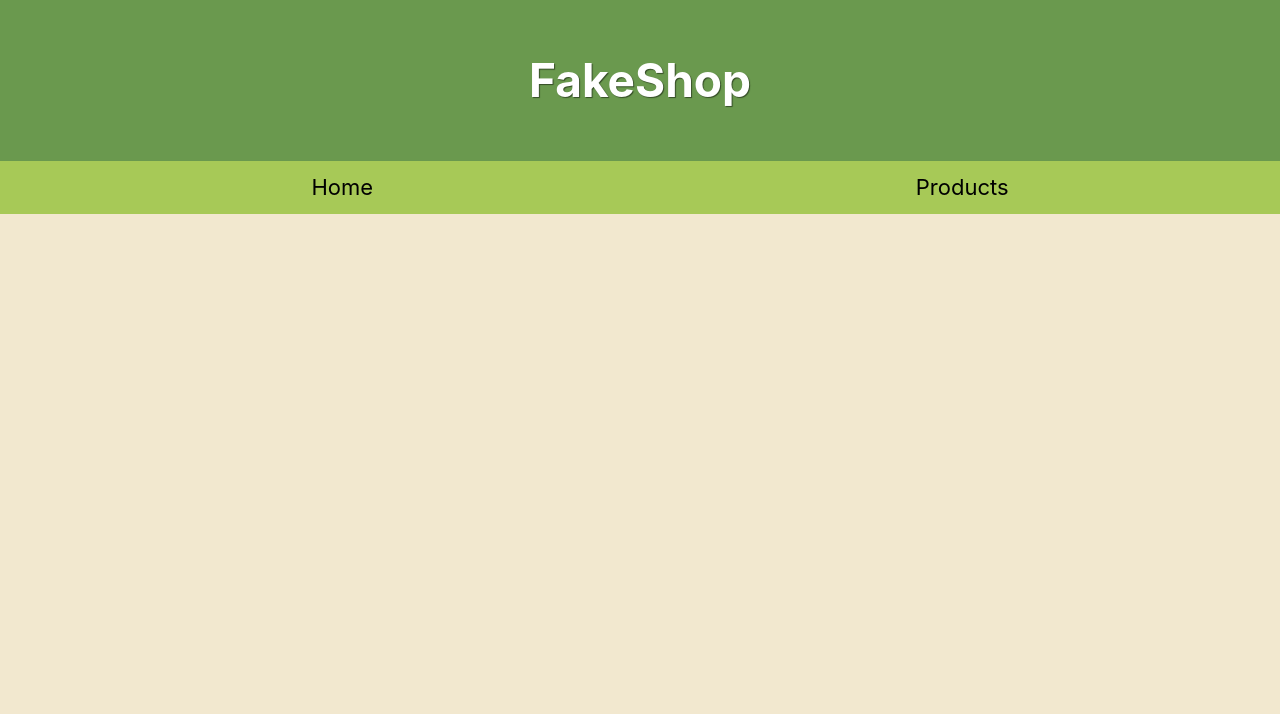
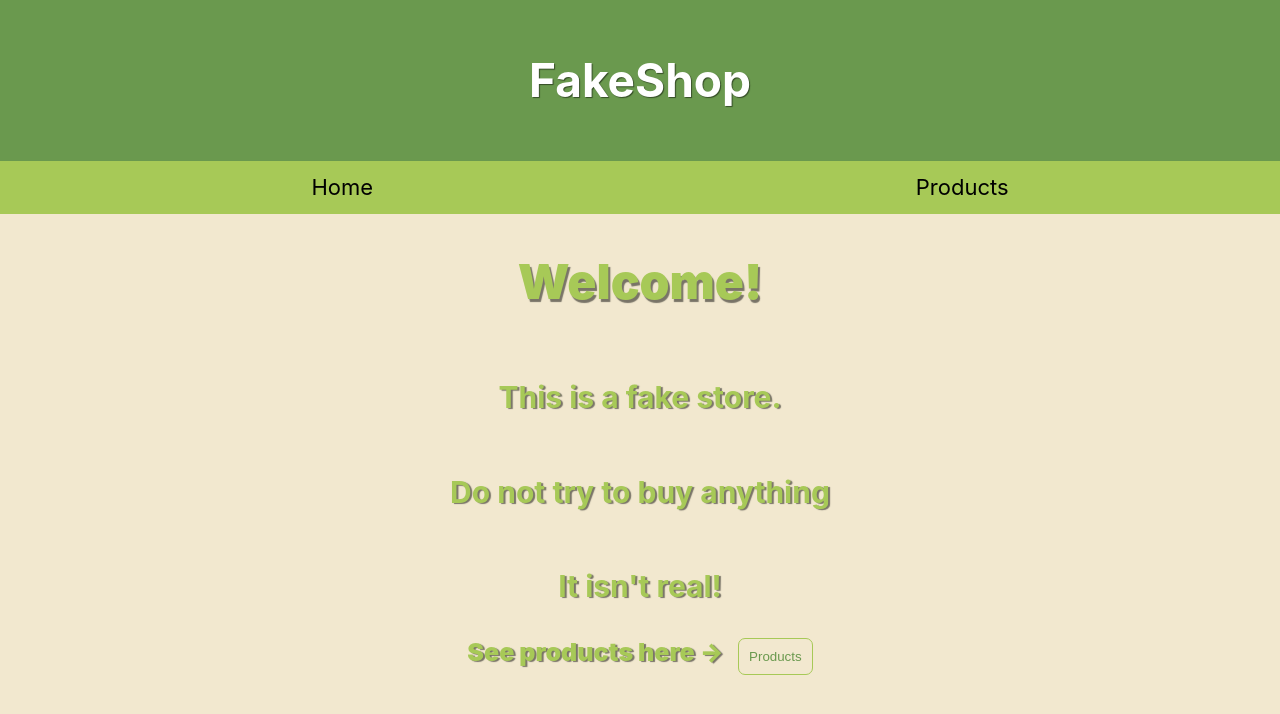
Before and after one commit to DavidxDl/ShoppingCart, a React (Vite) app: page / in a window 1280 px wide. Shown: the top 714 px of the page. Built offline with nearby package versions, Linux system fonts and the light colour scheme.

Commit message:
finish the home page (ithink)

```diff
--- a/src/App.tsx
+++ b/src/App.tsx
@@ -6,6 +6,15 @@ function App() {
     <>
       <Header />
       <NavBar />
+      <main>
+        <h1>Welcome!</h1>
+        <h2>This is a fake store.</h2>
+        <h2>Do not try to buy anything</h2>
+        <h2>It isn't real!</h2>
+        <div>
+          <span>See products here &rarr;</span> <button>Products</button>
+        </div>
+      </main>
     </>
   )
 }
--- a/src/components/NavBar/NavBar.module.css
+++ b/src/components/NavBar/NavBar.module.css
@@ -18,7 +18,7 @@
 
 .nav li:hover {
   cursor: pointer;
-  transform: scale(1.2);
+  transform: scale(1.4);
   color: white;
 }
 
--- a/src/index.css
+++ b/src/index.css
@@ -10,11 +10,62 @@ body {
   box-sizing: border-box;
   padding:0;
   margin: 0;
-  height: 100%;
 }
 
 #root {
-  height: 100svh;
+  min-height: 100svh;
   background-color: var(--bg-color);
+}
+
+main {
+  padding-bottom: 20px;
+  display: flex;
+  flex-direction: column;
+  align-items: center;
+  justify-content: center;
+  color: #a7c957;
+  text-shadow: 2px 1px 1px  rgba(0, 0, 0, .5);
+}
+
+main h1 {
+  font-size: 48px;
+  text-shadow: 2px 3px 1px  rgba(0, 0, 0, .5);
+  font-weight: 900;
+}
+
+main h2 {
+  font-size: 30px;
+  transition: transform .2s ease-in-out;
+}
+
+main h2:hover {
+  transform: scale(1.4);
+}
+
+main span {
+  font-size: 25px;
+  font-weight: 900;
+  text-shadow: 1px 1px 1px 1px rgba(0, 0, 0, .5);
+}
+
+main button {
+  padding: 10px 10px;
+  margin-left: 10px;
+  background-color: var(--bg-color);
+  border: 1px solid #a7c957;
+  border-radius: 7px;
+  color: #6a994e;
+  transition: transform .2s ease-in-out;
+}
+
+main button:hover {
+  background-color: #6a994e;
+  color: whitesmoke;
+  transform:scale(1.2);
+  cursor: pointer;
 
 }
+
+main button:active {
+  transform:translateY(5px);
+}
```
Also changed, not shown: 1 other file (tests, documents, lock files or other folders).
